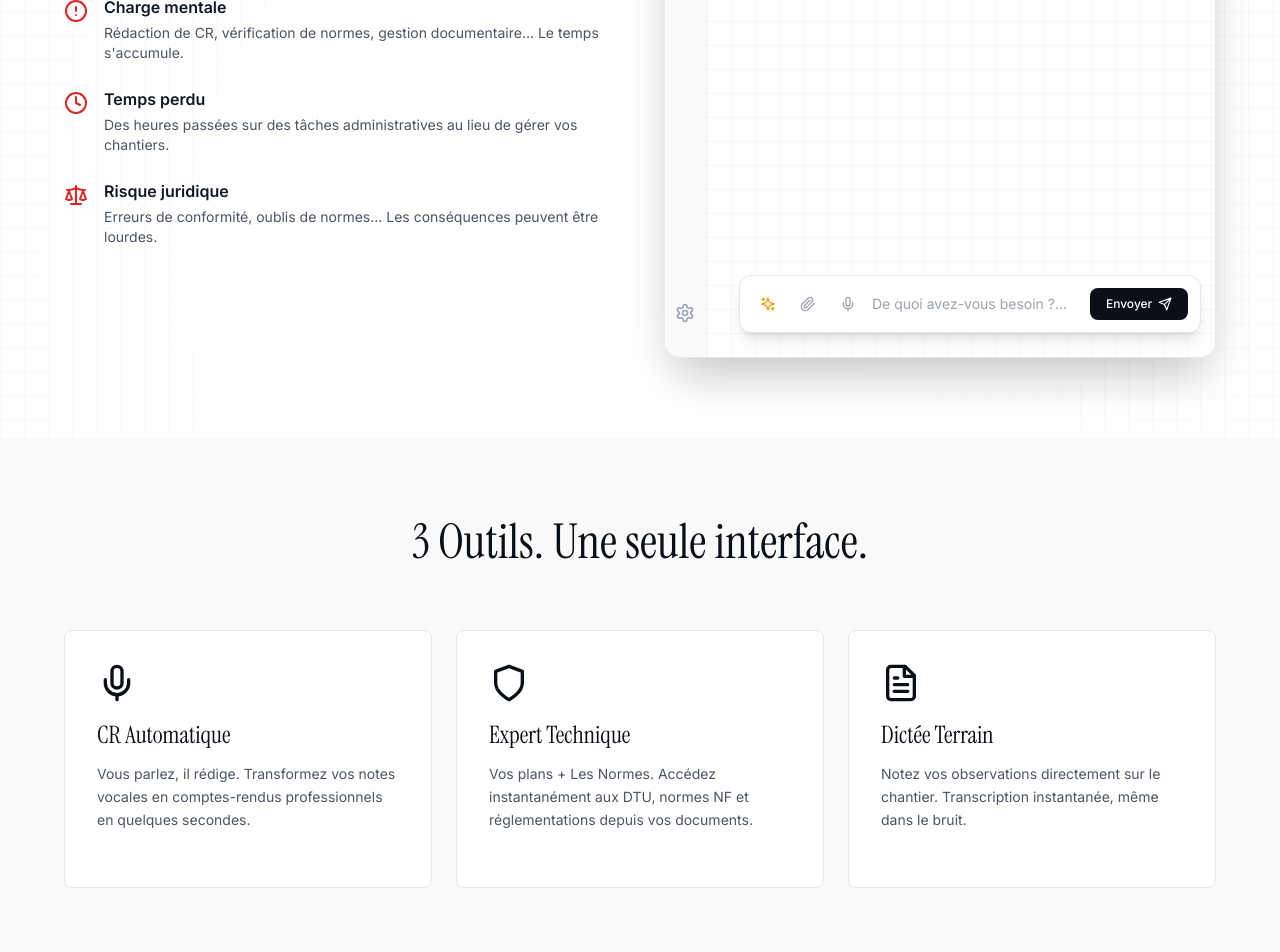
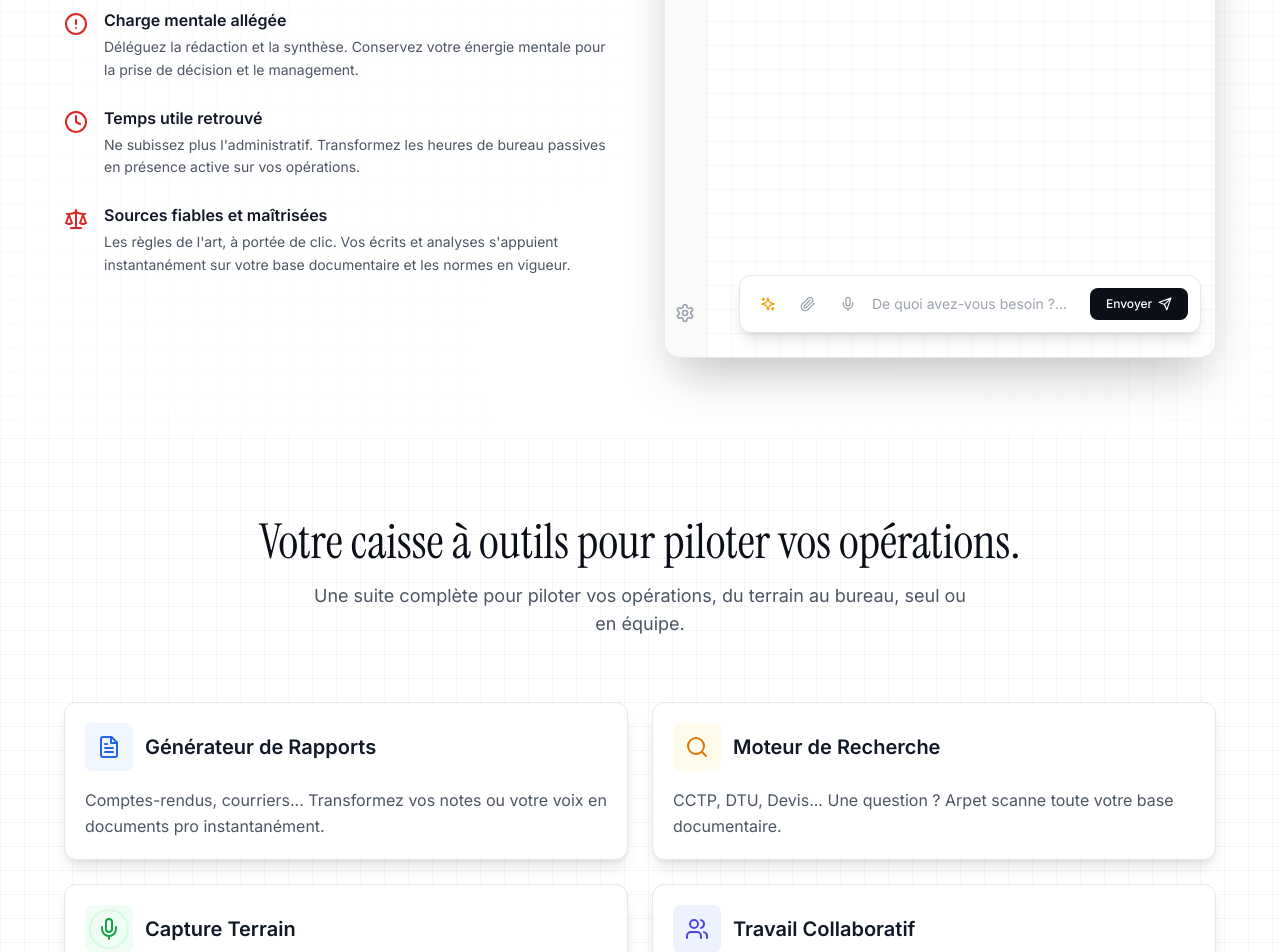
Before and after one commit to Ricou-IA/FrontEnd-ARPET, a React (Vite) app: page / in a window 1280 px wide. Shown: the part 1140-2092 px from the top of the page. Built offline with nearby package versions, Linux system fonts and the light colour scheme.

Commit message:
Refonte section Caisse Ã  Outils: design compact, typographie sans-serif, grille 2x2 avec travail collaboratif

```diff
--- a/src/pages/Landing.tsx
+++ b/src/pages/Landing.tsx
@@ -5,7 +5,7 @@
 // ============================================================
 
 import { Link } from 'react-router-dom'
-import { AlertCircle, Clock, Scale, Mic, FileText, Shield, ChevronDown } from 'lucide-react'
+import { AlertCircle, Clock, Scale, Mic, FileText, ChevronDown, Search, Users } from 'lucide-react'
 import { HeroBranding } from '../components/auth/HeroBranding'
 import { AppShowcase } from '../components/landing/AppShowcase'
 export function Landing() {
@@ -58,16 +58,20 @@ export function Landing() {
       </section>
 
       {/* ============================================================
-          SECTION B : LE PROBLÈME
+          SECTION B : LA PROMESSE
           ============================================================ */}
       <section className="pt-12 pb-20 px-4">
         <div className="max-w-6xl mx-auto">
           <div className="grid md:grid-cols-2 gap-12 items-center">
             {/* Colonne gauche : Texte */}
             <div>
-              <h2 className="font-serif text-4xl md:text-5xl text-[#0B0F17] mb-8 leading-tight">
-                Vous n'avez pas fait 5 ans d'études pour faire de la mise en page le dimanche.
+              <h2 className="font-serif text-4xl md:text-5xl text-[#0B0F17] mb-6 leading-tight">
+                Le chantier se gagne sur le terrain, pas derrière un écran.
               </h2>
+
+              <p className="text-lg text-gray-600 mb-10 leading-relaxed">
+                Libérez-vous des tâches administratives chronophages. Retrouvez vos équipes et la réalité du chantier.
+              </p>
 
               <ul className="space-y-6">
                 <li className="flex items-start gap-4">
@@ -75,9 +79,9 @@ export function Landing() {
                     <AlertCircle className="w-6 h-6 text-red-600" />
                   </div>
                   <div>
-                    <h3 className="font-semibold text-gray-900 mb-1">Charge mentale</h3>
-                    <p className="text-gray-600 text-sm">
-                      Rédaction de CR, vérification de normes, gestion documentaire... Le temps s'accumule.
+                    <h3 className="font-semibold text-gray-900 mb-1">Charge mentale allégée</h3>
+                    <p className="text-gray-600 text-sm leading-relaxed">
+                      Déléguez la rédaction et la synthèse. Conservez votre énergie mentale pour la prise de décision et le management.
                     </p>
                   </div>
                 </li>
@@ -87,9 +91,9 @@ export function Landing() {
                     <Clock className="w-6 h-6 text-red-600" />
                   </div>
                   <div>
-                    <h3 className="font-semibold text-gray-900 mb-1">Temps perdu</h3>
-                    <p className="text-gray-600 text-sm">
-                      Des heures passées sur des tâches administratives au lieu de gérer vos chantiers.
+                    <h3 className="font-semibold text-gray-900 mb-1">Temps utile retrouvé</h3>
+                    <p className="text-gray-600 text-sm leading-relaxed">
+                      Ne subissez plus l'administratif. Transformez les heures de bureau passives en présence active sur vos opérations.
                     </p>
                   </div>
                 </li>
@@ -99,9 +103,9 @@ export function Landing() {
                     <Scale className="w-6 h-6 text-red-600" />
                   </div>
                   <div>
-                    <h3 className="font-semibold text-gray-900 mb-1">Risque juridique</h3>
-                    <p className="text-gray-600 text-sm">
-                      Erreurs de conformité, oublis de normes... Les conséquences peuvent être lourdes.
+                    <h3 className="font-semibold text-gray-900 mb-1">Sources fiables et maîtrisées</h3>
+                    <p className="text-gray-600 text-sm leading-relaxed">
+                      Les règles de l'art, à portée de clic. Vos écrits et analyses s'appuient instantanément sur votre base documentaire et les normes en vigueur.
                     </p>
                   </div>
                 </li>
@@ -115,52 +119,86 @@ export function Landing() {
       </section>
 
       {/* ============================================================
-          SECTION C : LES FONCTIONNALITÉS (Bento Grid)
+          SECTION C : LA CAISSE À OUTILS (Bento Grid 2x2)
           ============================================================ */}
-      <section className="py-20 px-4 bg-zinc-50">
-        <div className="max-w-6xl mx-auto">
-          <h2 className="font-serif text-4xl md:text-5xl text-[#0B0F17] text-center mb-16">
-            3 Outils. Une seule interface.
-          </h2>
+      <section className="py-20 px-4 relative bg-white bg-[linear-gradient(to_right,#80808012_1px,transparent_1px),linear-gradient(to_bottom,#80808012_1px,transparent_1px)] bg-[size:24px_24px]">
+        <div className="max-w-6xl mx-auto relative z-10">
+          <div className="text-center mb-16">
+            <h2 className="font-serif text-4xl md:text-5xl text-[#0B0F17] mb-4">
+              Votre caisse à outils pour piloter vos opérations.
+            </h2>
+            <p className="text-lg text-gray-600 max-w-2xl mx-auto">
+              Une suite complète pour piloter vos opérations, du terrain au bureau, seul ou en équipe.
+            </p>
+          </div>
 
-          <div className="grid md:grid-cols-3 gap-6">
-            {/* Carte 1 : CR Automatique */}
-            <div className="bg-white border border-gray-200 rounded-lg p-8 hover:shadow-lg transition-shadow">
-              <div className="mb-6">
-                <Mic className="w-10 h-10 text-[#0B0F17] mb-4" />
-                <h3 className="font-serif text-2xl text-[#0B0F17] mb-3">
-                  CR Automatique
+          <div className="grid md:grid-cols-2 gap-6">
+            {/* Carte 1 : Générateur de Rapports (Haut Gauche) */}
+            <div className="bg-white border border-gray-200 rounded-xl p-5 shadow-lg hover:shadow-xl transition-shadow">
+              {/* En-tête horizontal : Icône + Titre */}
+              <div className="flex items-center gap-3 mb-4">
+                <div className="w-12 h-12 bg-blue-50 rounded-lg flex items-center justify-center flex-shrink-0">
+                  <FileText className="w-6 h-6 text-blue-600" />
+                </div>
+                <h3 className="font-sans text-xl font-bold text-gray-900">
+                  Générateur de Rapports
                 </h3>
-                <p className="text-gray-600 text-sm leading-relaxed">
-                  Vous parlez, il rédige. Transformez vos notes vocales en comptes-rendus professionnels en quelques secondes.
-                </p>
               </div>
+              <p className="text-gray-600 text-base leading-relaxed">
+                Comptes-rendus, courriers... Transformez vos notes ou votre voix en documents pro instantanément.
+              </p>
             </div>
 
-            {/* Carte 2 : Expert Technique/RAG */}
-            <div className="bg-white border border-gray-200 rounded-lg p-8 hover:shadow-lg transition-shadow">
-              <div className="mb-6">
-                <Shield className="w-10 h-10 text-[#0B0F17] mb-4" />
-                <h3 className="font-serif text-2xl text-[#0B0F17] mb-3">
-                  Expert Technique
+            {/* Carte 2 : Moteur de Recherche (Haut Droite) */}
+            <div className="bg-white border border-gray-200 rounded-xl p-5 shadow-lg hover:shadow-xl transition-shadow">
+              {/* En-tête horizontal : Icône + Titre */}
+              <div className="flex items-center gap-3 mb-4">
+                <div className="w-12 h-12 bg-amber-50 rounded-lg flex items-center justify-center flex-shrink-0">
+                  <Search className="w-6 h-6 text-amber-600" />
+                </div>
+                <h3 className="font-sans text-xl font-bold text-gray-900">
+                  Moteur de Recherche
                 </h3>
-                <p className="text-gray-600 text-sm leading-relaxed">
-                  Vos plans + Les Normes. Accédez instantanément aux DTU, normes NF et réglementations depuis vos documents.
-                </p>
               </div>
+              <p className="text-gray-600 text-base leading-relaxed">
+                CCTP, DTU, Devis... Une question ? Arpet scanne toute votre base documentaire.
+              </p>
             </div>
 
-            {/* Carte 3 : Dictée Terrain */}
-            <div className="bg-white border border-gray-200 rounded-lg p-8 hover:shadow-lg transition-shadow">
-              <div className="mb-6">
-                <FileText className="w-10 h-10 text-[#0B0F17] mb-4" />
-                <h3 className="font-serif text-2xl text-[#0B0F17] mb-3">
-                  Dictée Terrain
+            {/* Carte 3 : Capture Terrain (Bas Gauche) */}
+            <div className="bg-white border border-gray-200 rounded-xl p-5 shadow-lg hover:shadow-xl transition-shadow">
+              {/* En-tête horizontal : Icône + Titre */}
+              <div className="flex items-center gap-3 mb-4">
+                <div className="w-12 h-12 bg-green-50 rounded-lg flex items-center justify-center flex-shrink-0 relative">
+                  <Mic className="w-6 h-6 text-green-600 z-10" />
+                  {/* Onde sonore abstraite */}
+                  <div className="absolute inset-0 flex items-center justify-center">
+                    <div className="w-10 h-10 border-2 border-green-200 rounded-full opacity-50"></div>
+                  </div>
+                </div>
+                <h3 className="font-sans text-xl font-bold text-gray-900">
+                  Capture Terrain
                 </h3>
-                <p className="text-gray-600 text-sm leading-relaxed">
-                  Notez vos observations directement sur le chantier. Transcription instantanée, même dans le bruit.
-                </p>
               </div>
+              <p className="text-gray-600 text-base leading-relaxed">
+                Dictée vocale, photos... Ne perdez plus aucune information captée sur le vif.
+              </p>
+            </div>
+
+            {/* Carte 4 : Travail Collaboratif (Bas Droite) */}
+            <div className="bg-white border border-gray-200 rounded-xl p-5 shadow-lg hover:shadow-xl transition-shadow">
+              {/* En-tête horizontal : Icône + Titre */}
+              <div className="flex items-center gap-3 mb-4">
+                <div className="w-12 h-12 bg-indigo-50 rounded-lg flex items-center justify-center flex-shrink-0">
+                  <Users className="w-6 h-6 text-indigo-600" />
+                </div>
+                <h3 className="font-sans text-xl font-bold text-gray-900">
+                  Travail Collaboratif
+                </h3>
+              </div>
+              <p className="text-gray-600 text-base leading-relaxed">
+                Partagez la connaissance. Unifiez les bases et collaborez sur les dossiers en temps réel.
+              </p>
             </div>
           </div>
         </div>
```
